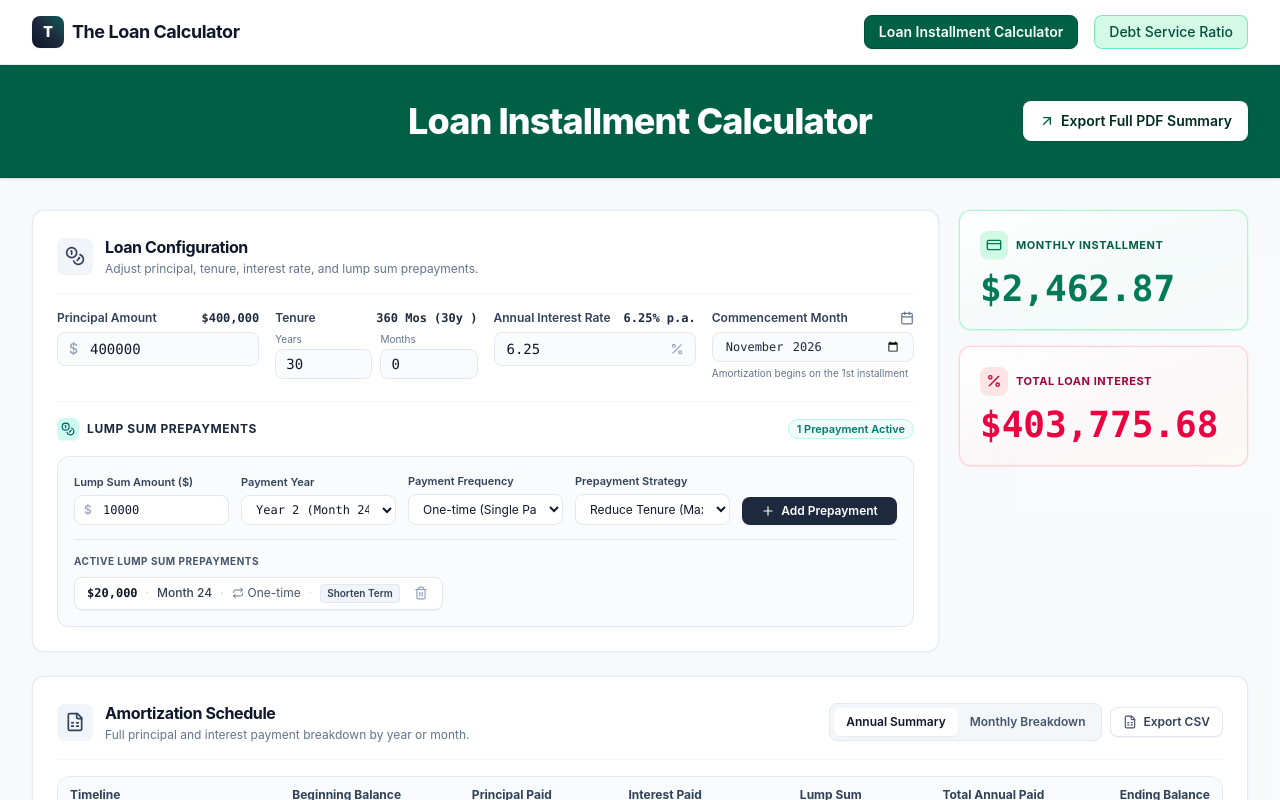
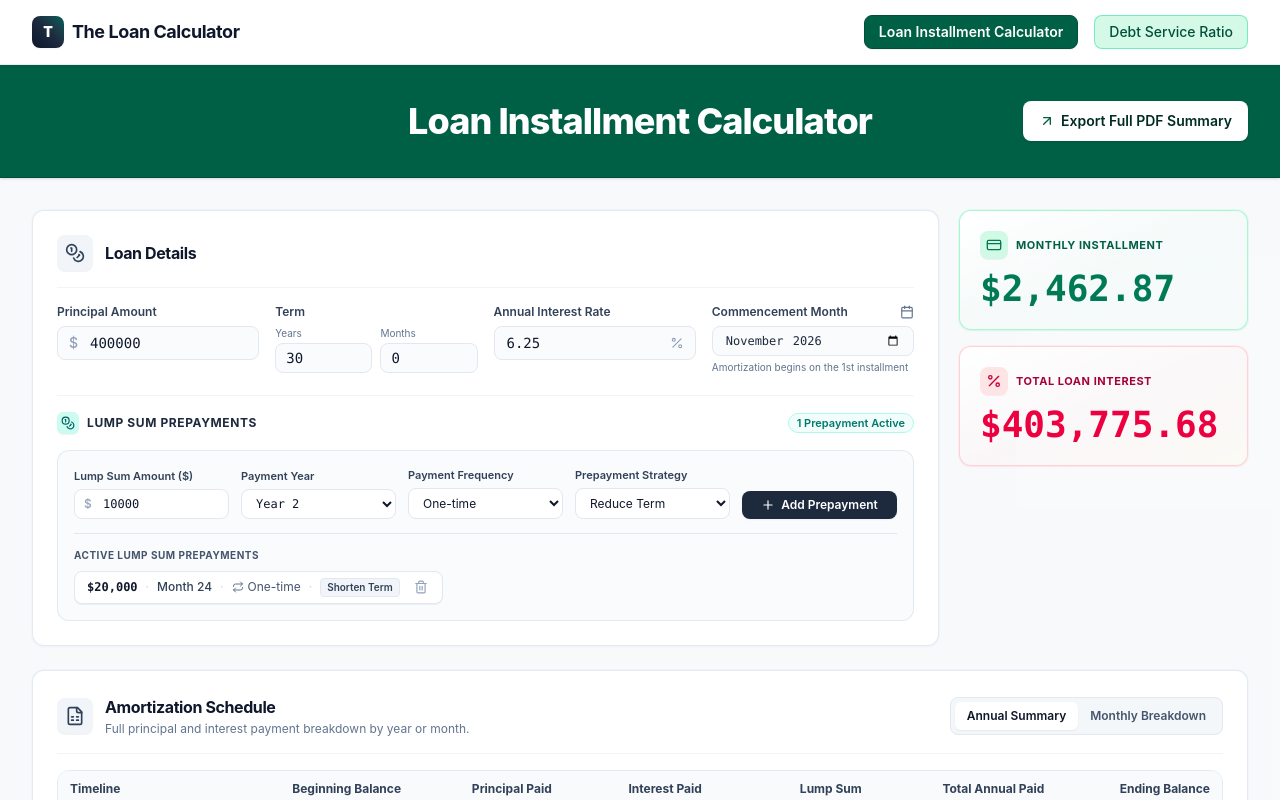
Before and after one commit to dimarion/Loan-Fit-Check, a React (Vite) app: page / in a window 1280 px wide. Shown: the top 800 px of the page. Built offline with nearby package versions, Linux system fonts and the light colour scheme.

Commit message:
refactor: standardize terminology to "Term"
Replace "Tenure" with "Term" across the UI, PDF reports, and presets for better industry consistency. Removed unused CSV export functionality.

```diff
--- a/src/components/AmortizationSchedule.tsx
+++ b/src/components/AmortizationSchedule.tsx
@@ -47,49 +47,6 @@ export const AmortizationSchedule: React.FC<AmortizationScheduleProps> = ({
     return filteredMonths.slice(start, start + itemsPerPage);
   }, [filteredMonths, page, itemsPerPage]);
 
-  // Export CSV
-  const handleExportCsv = () => {
-    const headers = [
-      'Month',
-      'Date',
-      'Year',
-      'Beginning Balance',
-      'Installment',
-      'Principal',
-      'Interest',
-      'Lump Sum',
-      'Ending Balance',
-      'Annual Rate (%)',
-      'Cumulative Interest',
-    ];
-
-    const rows = calcResult.monthlySchedule.map((m) => [
-      m.monthIndex,
-      m.dateStr,
-      m.yearNumber,
-      m.beginningBalance.toFixed(2),
-      m.regularInstallment.toFixed(2),
-      m.principalPaid.toFixed(2),
-      m.interestPaid.toFixed(2),
-      m.lumpSumPaid.toFixed(2),
-      m.endingBalance.toFixed(2),
-      m.annualRate.toFixed(2),
-      m.cumulativeInterest.toFixed(2),
-    ]);
-
-    const csvContent =
-      'data:text/csv;charset=utf-8,' +
-      [headers.join(','), ...rows.map((r) => r.join(','))].join('\n');
-
-    const encodedUri = encodeURI(csvContent);
-    const link = document.createElement('a');
-    link.setAttribute('href', encodedUri);
-    link.setAttribute('download', `Amortization_Schedule_${Date.now()}.csv`);
-    document.body.appendChild(link);
-    link.click();
-    document.body.removeChild(link);
-  };
-
   return (
     <div className="bg-white border border-slate-200/90 rounded-xl p-5 sm:p-6 shadow-xs ring-1 ring-slate-100 mt-6">
       <div className="flex flex-col sm:flex-row sm:items-center justify-between pb-4 border-b border-slate-100 gap-3">
@@ -105,7 +62,7 @@ export const AmortizationSchedule: React.FC<AmortizationScheduleProps> = ({
           </div>
         </div>
 
-        {/* View mode toggle & CSV export button */}
+        {/* View mode toggle */}
         <div className="flex flex-wrap items-center gap-2">
           <div className="inline-flex p-1 bg-slate-100/80 rounded-lg border border-slate-200">
             <button
@@ -137,16 +94,6 @@ export const AmortizationSchedule: React.FC<AmortizationScheduleProps> = ({
               Monthly Breakdown
             </button>
           </div>
-
-          <button
-            type="button"
-            onClick={handleExportCsv}
-            className="inline-flex items-center gap-1.5 px-3 py-1.5 text-xs font-semibold bg-white hover:bg-slate-50 border border-slate-200 rounded-lg text-slate-700 transition-colors shadow-2xs cursor-pointer"
-            title="Download CSV"
-          >
-            <FileSpreadsheet className="w-3.5 h-3.5 text-slate-600" />
-            <span>Export CSV</span>
-          </button>
         </div>
       </div>
 
--- a/src/components/LoanInputs.tsx
+++ b/src/components/LoanInputs.tsx
@@ -103,8 +103,7 @@ export const LoanInputs: React.FC<LoanInputsProps> = ({
             <Coins className="w-5 h-5 text-slate-700" />
           </div>
           <div>
-            <h2 className="text-base font-bold text-slate-900 tracking-tight">Loan Configuration</h2>
-            <p className="text-xs text-slate-500 mt-0.5">Adjust principal, tenure, interest rate, and lump sum prepayments.</p>
+            <h2 className="text-base font-bold text-slate-900 tracking-tight">Loan Details</h2>
           </div>
         </div>
 
@@ -112,12 +111,7 @@ export const LoanInputs: React.FC<LoanInputsProps> = ({
         <div className="grid grid-cols-1 sm:grid-cols-2 lg:grid-cols-4 gap-4 pt-4">
           {/* 1. Principal Loan Amount */}
           <div>
-            <div className="flex items-center justify-between mb-1.5">
-              <label htmlFor="principal-input" className="text-xs font-semibold text-slate-700">Principal Amount</label>
-              <span className="text-xs text-slate-800 font-mono font-bold tabular-nums">
-                {params.currencySymbol}{params.principal.toLocaleString()}
-              </span>
-            </div>
+            <label htmlFor="principal-input" className="block text-xs font-semibold text-slate-700 mb-1.5">Principal Amount</label>
             <div className="relative">
               <span className="absolute left-3 top-1/2 -translate-y-1/2 text-sm text-slate-400 font-medium">
                 {params.currencySymbol}
@@ -135,14 +129,9 @@ export const LoanInputs: React.FC<LoanInputsProps> = ({
             </div>
           </div>
 
-          {/* 2. Loan Tenure */}
+          {/* 2. Loan Term */}
           <div>
-            <div className="flex items-center justify-between mb-1.5">
-              <label className="text-xs font-semibold text-slate-700">Tenure</label>
-              <span className="text-xs text-slate-800 font-mono font-bold tabular-nums">
-                {totalTenureMonths} Mos ({params.tenureYears}y {params.tenureMonths > 0 ? `${params.tenureMonths}m` : ''})
-              </span>
-            </div>
+            <label className="block text-xs font-semibold text-slate-700 mb-1.5">Term</label>
 
             <div className="grid grid-cols-2 gap-2">
               <div>
@@ -174,12 +163,7 @@ export const LoanInputs: React.FC<LoanInputsProps> = ({
 
           {/* 3. Fixed Annual Interest Rate */}
           <div>
-            <div className="flex items-center justify-between mb-1.5">
-              <label htmlFor="fixed-rate-input" className="text-xs font-semibold text-slate-700">Annual Interest Rate</label>
-              <span className="text-xs font-bold text-slate-800 font-mono tabular-nums">
-                {params.fixedAnnualRate.toFixed(2)}% p.a.
-              </span>
-            </div>
+            <label htmlFor="fixed-rate-input" className="block text-xs font-semibold text-slate-700 mb-1.5">Annual Interest Rate</label>
 
             <div className="relative">
               <input
@@ -275,7 +259,7 @@ export const LoanInputs: React.FC<LoanInputsProps> = ({
                     >
                       {Array.from({ length: maxYears }, (_, i) => i + 1).map((yr) => (
                         <option key={yr} value={yr}>
-                          Year {yr} (Month {Math.min(totalTenureMonths, yr * 12)})
+                          Year {yr}
                         </option>
                       ))}
                     </select>
@@ -313,11 +297,11 @@ export const LoanInputs: React.FC<LoanInputsProps> = ({
                     onChange={(e) => setFrequency(e.target.value as LumpSumFrequency)}
                     className="w-full px-2.5 py-1.5 text-xs bg-white border border-slate-200 rounded-lg focus:outline-hidden focus:ring-2 focus:ring-slate-300 focus:border-slate-500 cursor-pointer"
                   >
-                    <option value="one_time">One-time (Single Payment)</option>
-                    {isMultiYear && <option value="annually">Annually (Every Year)</option>}
-                    <option value="semi_annually">Semi-Annually (Every 6 Mos)</option>
-                    <option value="quarterly">Quarterly (Every 3 Mos)</option>
-                    <option value="monthly">Monthly (Recurring)</option>
+                    <option value="one_time">One-time</option>
+                    {isMultiYear && <option value="annually">Annually</option>}
+                    <option value="semi_annually">Semi-Annually</option>
+                    <option value="quarterly">Quarterly</option>
+                    <option value="monthly">Monthly</option>
                   </select>
                 </div>
               </div>
@@ -333,8 +317,8 @@ export const LoanInputs: React.FC<LoanInputsProps> = ({
                   onChange={(e) => setEffect(e.target.value as PrepaymentEffect)}
                   className="w-full px-2.5 py-1.5 text-xs bg-white border border-slate-200 rounded-lg focus:outline-hidden focus:ring-2 focus:ring-slate-300 focus:border-slate-500 cursor-pointer"
                 >
-                  <option value="reduce_tenure">Reduce Tenure (Max Savings)</option>
-                  <option value="reduce_installment">Reduce Installment (Recast)</option>
+                  <option value="reduce_tenure">Reduce Term</option>
+                  <option value="reduce_installment">Reduce Installment</option>
                 </select>
               </div>
 
--- a/src/components/LumpSumManager.tsx
+++ b/src/components/LumpSumManager.tsx
@@ -134,14 +134,14 @@ export const LumpSumManager: React.FC<LumpSumManagerProps> = ({
             onClick={() => handleAddQuickPreset(10000, 1, 'reduce_tenure', 'Year 1 Bonus ($10k)')}
             className="text-xs px-2.5 py-1.5 bg-neutral-50 hover:bg-neutral-100 border border-neutral-200 rounded-md text-neutral-700 transition-colors cursor-pointer"
           >
-            + {currencySymbol}10k at Year 1 (Cut Tenure)
+            + {currencySymbol}10k at Year 1 (Cut Term)
           </button>
           <button
             type="button"
             onClick={() => handleAddQuickPreset(25000, 3, 'reduce_tenure', 'Year 3 Lump Sum ($25k)')}
             className="text-xs px-2.5 py-1.5 bg-neutral-50 hover:bg-neutral-100 border border-neutral-200 rounded-md text-neutral-700 transition-colors cursor-pointer"
           >
-            + {currencySymbol}25k at Year 3 (Cut Tenure)
+            + {currencySymbol}25k at Year 3 (Cut Term)
           </button>
           <button
             type="button"
@@ -269,8 +269,8 @@ export const LumpSumManager: React.FC<LumpSumManagerProps> = ({
               onChange={(e) => setEffect(e.target.value as PrepaymentEffect)}
               className="w-full px-2.5 py-1.5 text-xs bg-white border border-neutral-200 rounded focus:outline-hidden focus:ring-1 focus:ring-neutral-900 cursor-pointer"
             >
-              <option value="reduce_tenure">Shorten Tenure (Max Interest Saved)</option>
-              <option value="reduce_installment">Recast Monthly Payment (Cashflow Relief)</option>
+              <option value="reduce_tenure">Shorten Term</option>
+              <option value="reduce_installment">Recast Monthly Payment</option>
             </select>
           </div>
 
--- a/src/utils/pdfGenerator.ts
+++ b/src/utils/pdfGenerator.ts
@@ -127,11 +127,11 @@ export function generateRepaymentPlanPdf(options: GeneratePdfOptions): void {
   currentY += 16;
 
   const facilityRows = [
-    ['Principal Loan Amount', formatCurrency(loanParams.principal, currency), 'Tenure', `${loanParams.tenureYears} Years (${loanParams.tenureYears * 12 + loanParams.tenureMonths} Months)`],
+    ['Principal Loan Amount', formatCurrency(loanParams.principal, currency), 'Term', `${loanParams.tenureYears} Years (${loanParams.tenureYears * 12 + loanParams.tenureMonths} Months)`],
     ['Annual Interest Rate', `${loanParams.fixedAnnualRate.toFixed(2)}% Fixed p.a.`, 'Start Month', loanParams.startDate],
     ['Total Principal + Interest', formatCurrency(calcResult.totalRepayment, currency), 'Lump Sum Prepayments', formatCurrency(calcResult.totalLumpSum, currency)],
     ['Standard Payoff Date', calcResult.originalPayoffDate, 'Accelerated Payoff', calcResult.payoffDate],
-    ['Total Interest Saved', formatCurrency(calcResult.interestSavedComparedToBase, currency), 'Tenure Reduced', `${Math.floor(calcResult.monthsSaved / 12)} Yrs ${calcResult.monthsSaved % 12} Mos`],
+    ['Total Interest Saved', formatCurrency(calcResult.interestSavedComparedToBase, currency), 'Term Reduced', `${Math.floor(calcResult.monthsSaved / 12)} Yrs ${calcResult.monthsSaved % 12} Mos`],
   ];
 
   autoTable(doc, {
```
